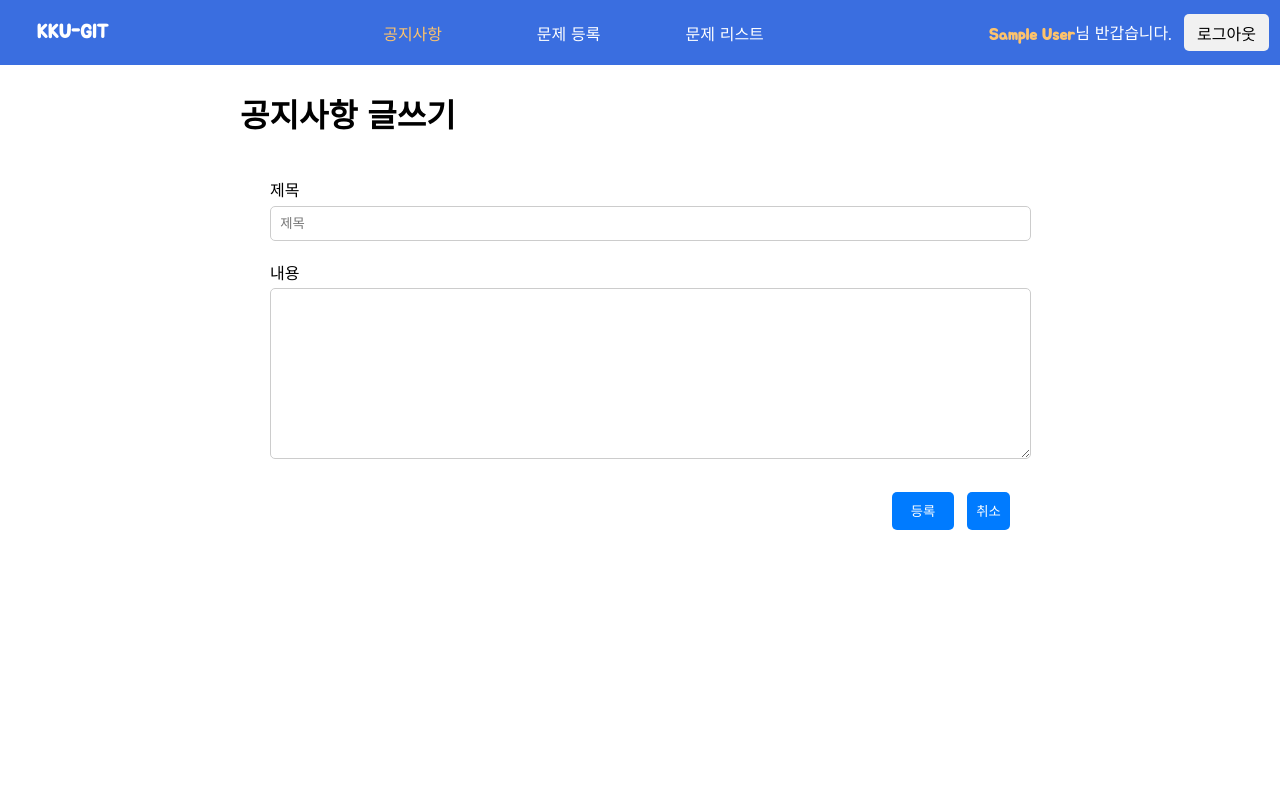
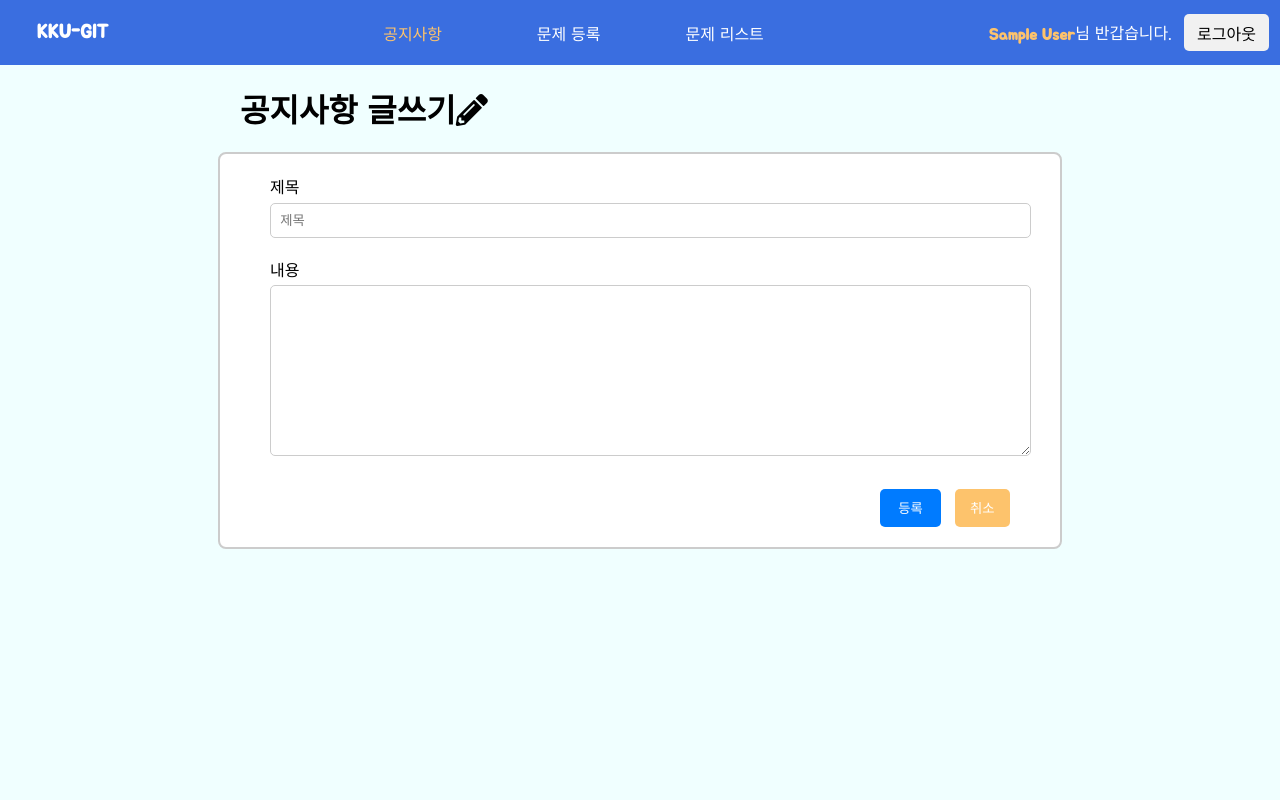
Before and after one commit to JeongHunsss/KKU-GIT, a PHP site: page /notice/notice_add.php in a window 1280 px wide. Run offline with PHP 8.4, Linux system fonts and the light colour scheme; the visitor is signed in with stand-in values (Sample User, id 1).

Commit message:
notice_add 수정

```diff
--- a/notice/css/notice_add.css
+++ b/notice/css/notice_add.css
@@ -1,22 +1,12 @@
-.my-hr {
-    border-top: 1px solid black;
-    position: absolute;
-    top: 100%; /* 헤더 바로 아래에 배치 */
-    left: 0;
-    width: 100%;
-    height: 1px;
-    background-color: #ddd;
-    z-index: 0;
-}
-
 .cont {
     position: fixed;
-    top: 70px; /* header 요소와 같은 높이로 설정합니다. */
+    top: 65px; /* header 요소와 같은 높이로 설정합니다. */
     left: 50%;
     transform: translateX(-50%);
     width: 100%;
-    height: calc(100% - 100px); /* 화면 전체 높이에서 header 요소의 높이를 뺍니다. */
+    height: calc(100% - 65px); /* 화면 전체 높이에서 header 요소의 높이를 뺍니다. */
     overflow-y: scroll;
+    background-color: azure;
 }
 
 .header h1 {
@@ -31,6 +21,10 @@
     margin: 0 auto;
     padding: 20px;
     /* background-color: #e3dede; */
+    border: 2px solid #ccc;
+    border-radius: 8px;
+    align-items: center;
+    background-color: white;
 }
 
 form {
@@ -66,7 +60,9 @@ button {
     background-color: #007bff;
     cursor: pointer;
 }
-
+.btn{
+    text-align: right;
+}
 /* 등록 버튼 스타일 */
 .submit-button {
     display: inline-block;
@@ -87,4 +83,6 @@ button {
     margin-left: 1.25%; /* Adjust as needed */
     padding: 1.25%;
     font-family: 'Jua', sans-serif;
+    background-color: rgb(253, 195, 108);
+    width: 7.5%
 }
--- a/notice/notice_add.php
+++ b/notice/notice_add.php
@@ -8,18 +8,20 @@
 <head>
     <meta charset="UTF-8">
     <title>공지사항 글쓰기</title>
+    <link rel="stylesheet" href="https://cdnjs.cloudflare.com/ajax/libs/font-awesome/5.15.3/css/all.min.css"> <!-- FontAwesome 라이브러리 CSS -->
     <link href="https://fonts.googleapis.com/css2?family=Jua&display=swap" rel="stylesheet">
     <link rel="stylesheet" type="text/css" href="../bars/css/top_bar.css">
     <link rel="stylesheet" type="text/css" href="./css/notice_add.css">
 </head>
 <?php include '../bars/top_bar.php'; ?>
-<body>
-
+<body class="notice_body">
 
     <div class="cont">
         <div class="header">
-            <h1>공지사항 글쓰기</h1>
+            <h1>공지사항 글쓰기<i class="fas fa-pencil-alt"></i></h1>
+
         </div>
+
         <div class="container">
             <form action="process_notice.php" method="post">
                 <div class="form-group">
@@ -31,12 +33,13 @@
                     <textarea id="content" name="content" rows="10" cols="50" required></textarea>
                 </div>
 
-                <div style="text-align: right;">
+                <div class="btn" >
                     <input type="submit" class="submit-button" value="등록">
                     <button type="button" class="cancel-button" onclick="location.href='notice.php'">취소</button>
                 </div>
             </form>
         </div>
+
     </div>
 
   </body>
```
